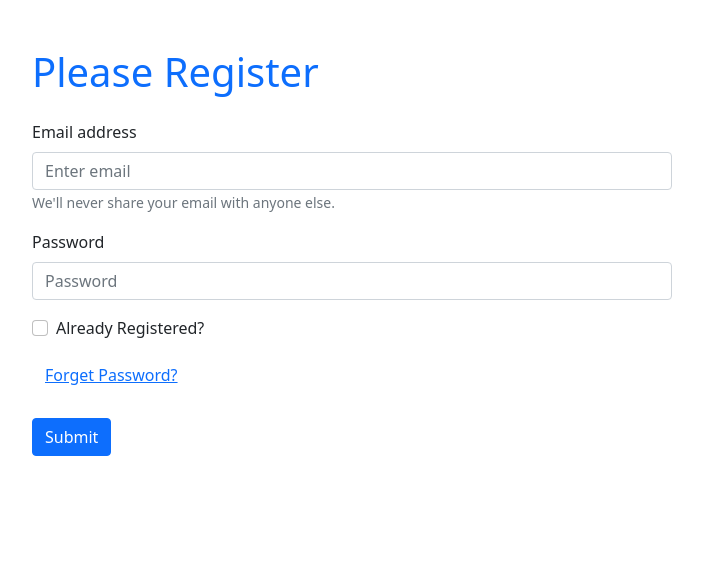
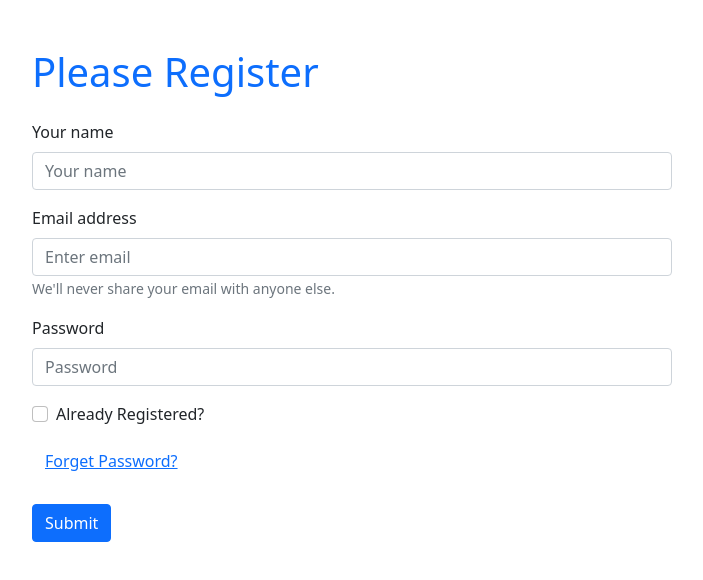
Before and after one commit to mdmitho/email-passwoed-auth, a React (Create React App) app: page / in a window 1280 px wide. Shown: the top 580 px of the page, without its empty margins (288-991 px from the left). Built offline with nearby package versions, Linux system fonts and the light colour scheme.

Commit message:
update user name

```diff
--- a/src/App.js
+++ b/src/App.js
@@ -1,4 +1,4 @@
-import { createUserWithEmailAndPassword, getAuth, sendEmailVerification, sendPasswordResetEmail, signInWithEmailAndPassword } from "firebase/auth";
+import { createUserWithEmailAndPassword, getAuth, sendEmailVerification, sendPasswordResetEmail, signInWithEmailAndPassword, updateProfile } from "firebase/auth";
 import "bootstrap/dist/css/bootstrap.min.css";
 import "./App.css";
 import app from "./firebase.init";
@@ -12,8 +12,13 @@
   const [validated, setValidated] = useState(false);
   const [registered, setRegistered] = useState(false)
   const [error,setError] =useState()
+  const [name, setName] =useState()
 const [email, setEmail] = useState('')
 const [password,setPassword] =useState('')
+
+const handleNameBlur = event =>{
+  setName (event.target.value)
+}
 
   const handleEmailBlur = (event) => {
    setEmail(event.target.value);
@@ -56,6 +61,7 @@
         setEmail('')
         setPassword('')
         verifyEmail()
+        setUserName()
       })
       .catch(error =>{
         console.error(error)
@@ -71,6 +77,15 @@
       console.log("email sent");
     })
   }
+  const setUserName =()=>{
+    updateProfile(auth.currentUser)
+    .then(() => {
+      console.log('updating name')
+    })
+    .catch(error => {
+      setError(error.message)
+    })
+  }
   const verifyEmail =()=>{
 
     sendEmailVerification(auth.currentUser)
@@ -82,11 +97,21 @@
     <div className="w-50 mx-auto mt-5">
       <h1 className="mb-4 text-primary ">Please {registered ? 'login': 'Register'}</h1>
       <Form noValidate validated={validated} onSubmit={handleFormSubmit}>
+
+
+    {   !registered && <Form.Group className="mb-3" controlId="formBasicEmail">
+          <Form.Label>Your name</Form.Label>
+          <Form.Control onBlur={handleNameBlur} type="text" placeholder="Your name" required />
+          <Form.Control.Feedback type="invalid">
+            Please provide your name.
+          </Form.Control.Feedback>
+        </Form.Group>}
+
         <Form.Group className="mb-3" controlId="formBasicEmail">
           <Form.Label>Email address</Form.Label>
           <Form.Control onBlur={handleEmailBlur} type="email" placeholder="Enter email" required />
           <Form.Control.Feedback type="invalid">
-            Please provide a valid password.
+            Please provide a valid email.
           </Form.Control.Feedback>
           <Form.Text className="text-muted">
             We'll never share your email with anyone else.
@@ -104,6 +129,7 @@
           <Form.Check onChange={handleRegisterChange} type="checkbox" label="Already Registered?" />
 
         </Form.Group>
+        {/* <p className="text-success">{'success'}</p> */}
         <p className="text-danger">{error}</p>
         <Button onClick={handlePasswordReset} variant="link">Forget Password?</Button><br /><br />
         <Button variant="primary" type="submit">
```
